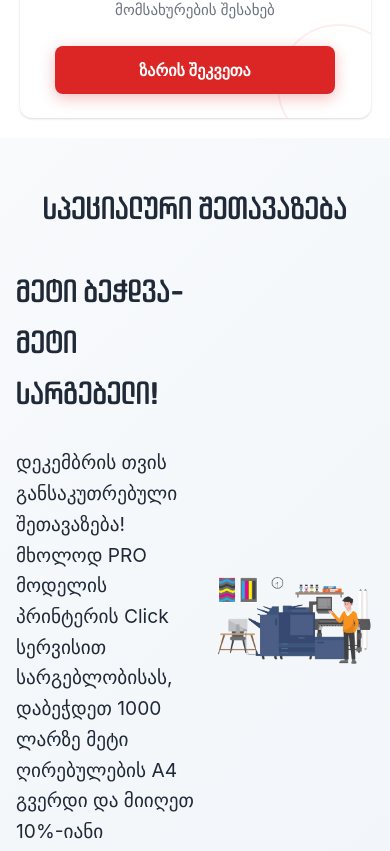
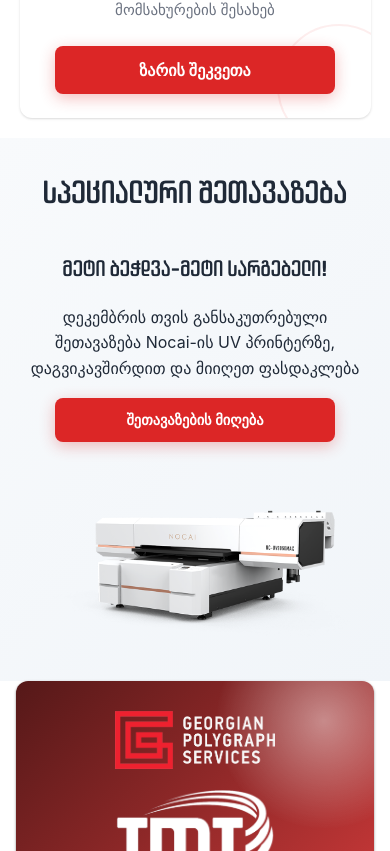
Before and after one commit to iScreAmn/gps-app, a React (Vite) app: page / in a window 390 px wide. Shown: the part 2473-3324 px from the top of the page. Built offline with nearby package versions, Linux system fonts and the light colour scheme; no server answers.

Commit message:
Updated info in special discounts

```diff
--- a/src/components/SpecialDiscounts/SpecialDiscounts.css
+++ b/src/components/SpecialDiscounts/SpecialDiscounts.css
@@ -88,3 +88,121 @@
   height: 100%;
   object-fit: cover;
 }
+
+/* Tablet responsiveness */
+@media screen and (max-width: 768px) {
+  .section-title {
+    font-size: 28px;
+    margin-bottom: 1.5rem;
+  }
+
+  .special-discounts {
+    padding: 2.5rem 0;
+  }
+
+  .discounts__wrapper {
+    flex-direction: column;
+    gap: 2rem;
+  }
+
+  .discounts__text {
+    width: 100%;
+    text-align: center;
+  }
+
+  .discounts__title {
+    font-size: 1.75rem;
+  }
+
+  .discounts__description {
+    font-size: 1.1rem;
+    margin: 20px 0;
+  }
+
+  .discounts__button {
+    padding: 0.9rem 1.8rem;
+    font-size: 0.95rem;
+    min-width: 160px;
+  }
+
+  .discounts__image {
+    width: 80%;
+    max-width: 500px;
+    height: auto;
+  }
+}
+
+/* Mobile responsiveness */
+@media screen and (max-width: 480px) {
+  .section-title {
+    font-size: 24px;
+    margin-bottom: 1.25rem;
+    text-align: center;
+  }
+
+  .special-discounts {
+    padding: 2rem 0;
+  }
+
+  .discounts__wrapper {
+    gap: 1.5rem;
+  }
+
+  .discounts__text {
+    padding: 0 10px;
+  }
+
+  .discounts__title {
+    font-size: 1.4rem;
+  }
+
+  .discounts__description {
+    font-size: 1rem;
+    margin: 16px 0;
+    line-height: 1.6;
+  }
+
+  .discounts__button {
+    padding: 0.85rem 1.5rem;
+    font-size: 0.9rem;
+    min-width: 150px;
+    width: 100%;
+    max-width: 280px;
+  }
+
+  .discounts__image {
+    width: 100%;
+    max-width: 100%;
+  }
+}
+
+/* Extra small devices */
+@media screen and (max-width: 360px) {
+  .section-title {
+    font-size: 20px;
+    margin-bottom: 1rem;
+  }
+
+  .special-discounts {
+    padding: 1.5rem 0;
+  }
+
+  .discounts__wrapper {
+    gap: 1.25rem;
+  }
+
+  .discounts__title {
+    font-size: 1.25rem;
+  }
+
+  .discounts__description {
+    font-size: 0.95rem;
+    margin: 14px 0;
+  }
+
+  .discounts__button {
+    padding: 0.75rem 1.25rem;
+    font-size: 0.85rem;
+    min-width: 140px;
+  }
+}
--- a/src/components/SpecialDiscounts/SpecialDiscounts.jsx
+++ b/src/components/SpecialDiscounts/SpecialDiscounts.jsx
@@ -1,13 +1,10 @@
 import React, { useState } from 'react'
-import { proModel } from '../../assets/images'
+import { nocaiArt } from '../../assets/images'
 import DiscountModal from '../widgets/Modals/Discount'
 import './SpecialDiscounts.css'
 
 const SpecialDiscounts = () => {
   const [isModalOpen, setIsModalOpen] = useState(false);
-
-  // Установите дату окончания акции
-  const targetDate = new Date('2025-12-31T23:59:59');
 
   const handleOpenModal = () => {
     setIsModalOpen(true);
@@ -24,21 +21,23 @@
         <div className="discounts__wrapper">
           <div className="discounts__text">
             <h3 className="discounts__title">მეტი ბეჭდვა-მეტი სარგებელი!</h3>
-            <p className="discounts__description">დეკემბრის თვის განსაკუთრებული შეთავაზება! მხოლოდ PRO მოდელის პრინტერის Click სერვისით სარგებლობისას, დაბეჭდეთ  1000 ლარზე მეტი ღირებულების A4 გვერდი და მიიღეთ 10%-იანი ფასდაკლება.
+            <p className="discounts__description">დეკემბრის თვის განსაკუთრებული შეთავაზება Nocai-ის UV პრინტერზე, დაგვიკავშირდით და მიიღეთ ფასდაკლება
             </p>
             <button className="discounts__button" onClick={handleOpenModal}>
               შეთავაზების მიღება
             </button>
           </div>
-          <img className="discounts__image" src={proModel} alt="Discount" />
+          <img className="discounts__image" src={nocaiArt} alt="Discount" />
         </div>
       </div>
 
       <DiscountModal
         isOpen={isModalOpen}
         onClose={handleCloseModal}
-        targetDate={targetDate}
-        description="დეკემბრის თვის განსაკუთრებული შეთავაზება! დარჩენილია:"
+        description="დეკემბრის თვის განსაკუთრებული შეთავაზება!"
+        countdown={{
+          targetDate: "2025-12-31T23:59:59"
+        }}
       />
     </section>
   )
```
